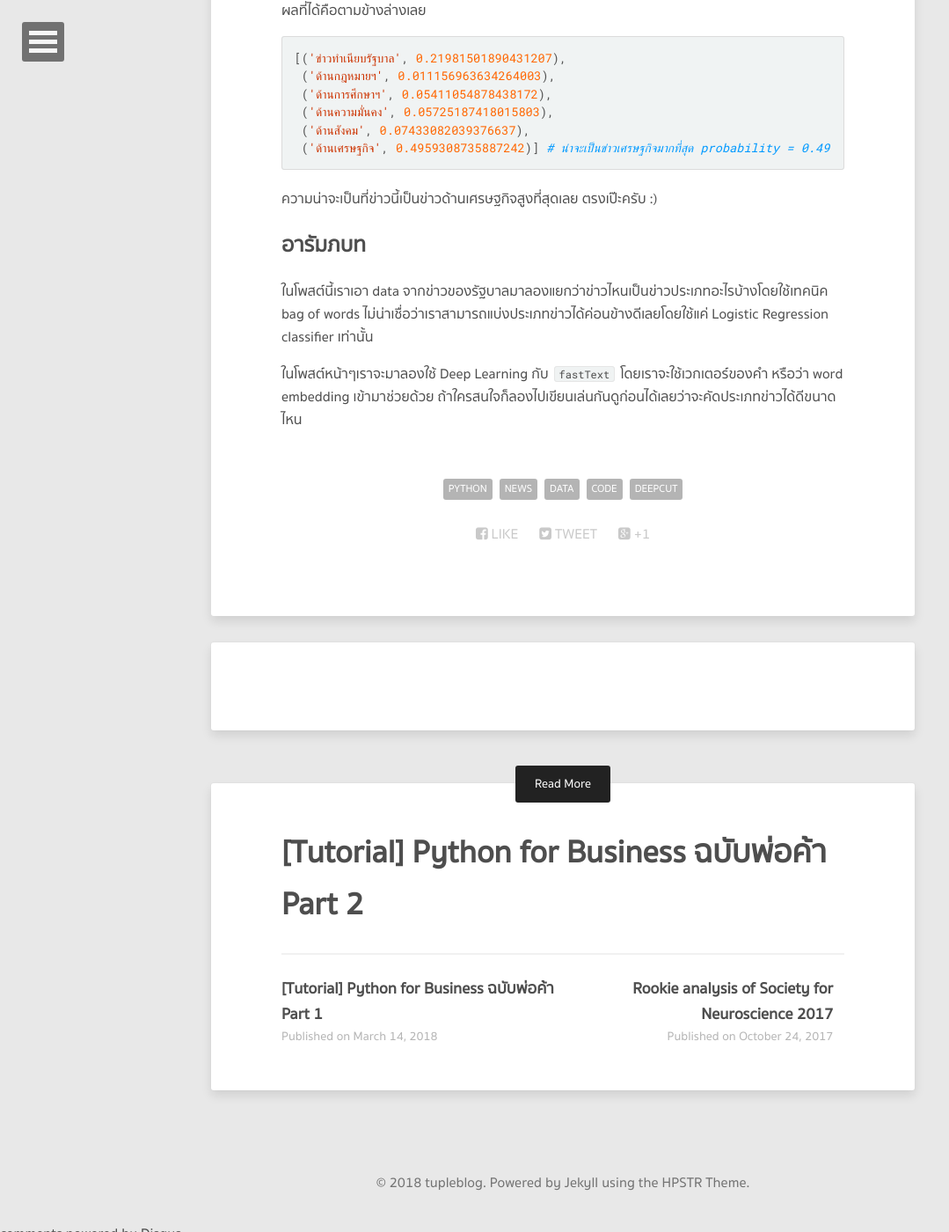
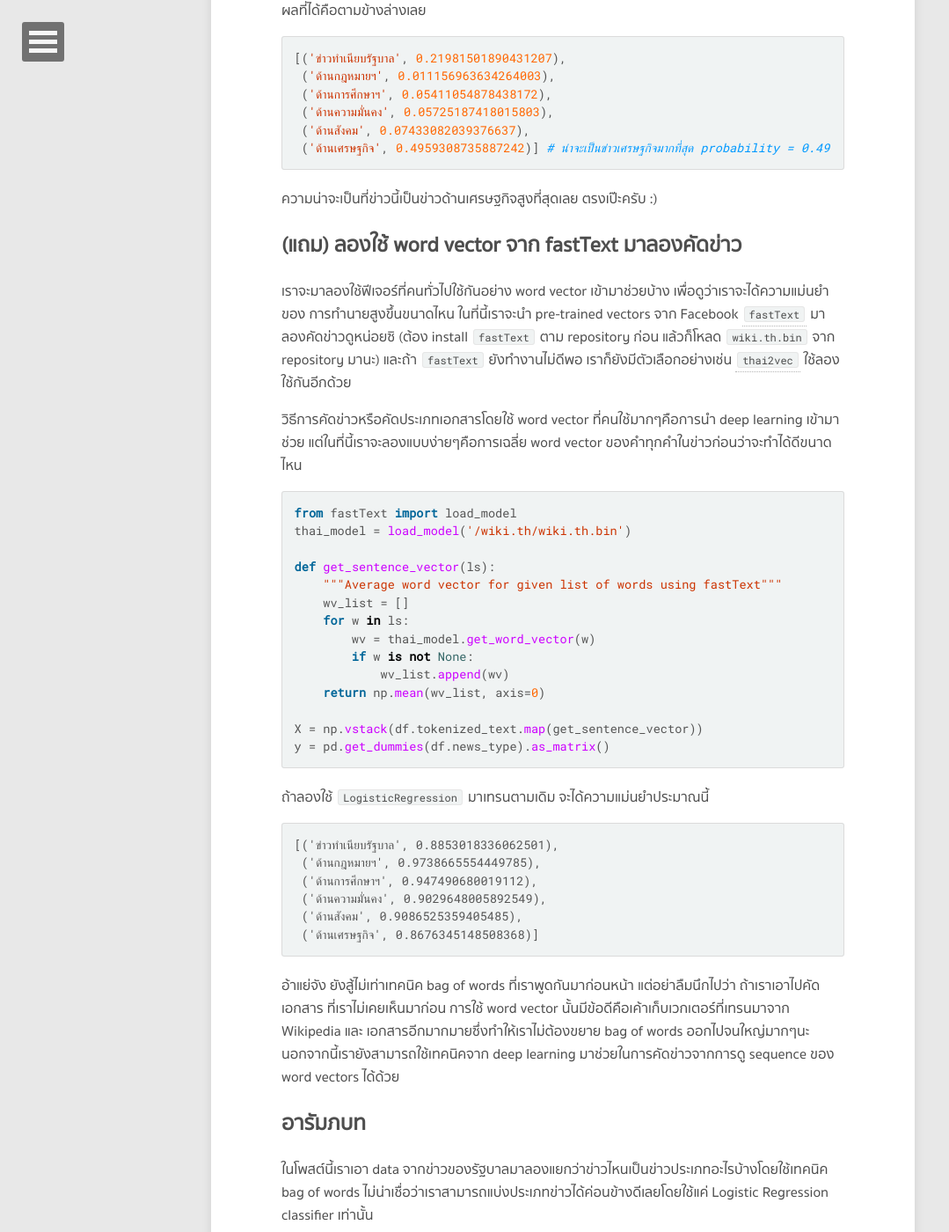
Before and after one commit to tupleblog/tupleblog.github.io, a Jekyll site: the page built from _posts/2018-03-29-deepcut-classify-news.md, in a window 1280 px wide and 1400 px high, scrolled down 6931 px. Shown: the whole window at 88% size, without its empty margins (0-1079 px from the left). Built offline with Jekyll 4.4.1, drawn with Linux system fonts in a browser that asks for light colours; nearby versions of some CDN libraries; comment, search, counter and statistics services are not loaded; some of the changed text lies outside the part shown.

Commit message:
Add fastText example

````diff
--- a/_posts/2018-03-29-deepcut-classify-news.md
+++ b/_posts/2018-03-29-deepcut-classify-news.md
@@ -276,6 +276,51 @@ print(list(zip(news_type, pred)))
 
 ความน่าจะเป็นที่ข่าวนี้เป็นข่าวด้านเศรษฐกิจสูงที่สุดเลย ตรงเป๊ะครับ :)
 
+
+## (แถม) ลองใช้ word vector จาก fastText มาลองคัดข่าว
+
+เราจะมาลองใช้ฟีเจอร์ที่คนทั่วไปใช้กันอย่าง word vector เข้ามาช่วยบ้าง เพื่อดูว่าเราจะได้ความแม่นยำของ
+การทำนายสูงขึ้นขนาดไหน ในที่นี้เราจะนำ pre-trained vectors จาก Facebook [`fastText`](https://github.com/facebookresearch/fastText/blob/master/pretrained-vectors.md)
+มาลองคัดข่าวดูหน่อยซิ (ต้อง install `fastText` ตาม repository ก่อน แล้วก็โหลด `wiki.th.bin` จาก repository มานะ)
+และถ้า `fastText` ยังทำงานไม่ดีพอ เราก็ยังมีตัวเลือกอย่างเช่น [`thai2vec`](https://github.com/cstorm125/thai2vec)
+ใช้ลองใช้กันอีกด้วย
+
+วิธีการคัดข่าวหรือคัดประเภทเอกสารโดยใช้ word vector ที่คนใช้มากๆคือการนำ deep learning เข้ามาช่วย
+แต่ในที่นี้เราจะลองแบบง่ายๆคือการเฉลี่ย word vector ของคำทุกคำในข่าวก่อนว่าจะทำได้ดีขนาดไหน
+
+```py
+from fastText import load_model
+thai_model = load_model('/wiki.th/wiki.th.bin')
+
+def get_sentence_vector(ls):
+    """Average word vector for given list of words using fastText"""
+    wv_list = []
+    for w in ls:
+        wv = thai_model.get_word_vector(w)
+        if w is not None:
+            wv_list.append(wv)
+    return np.mean(wv_list, axis=0)
+
+X = np.vstack(df.tokenized_text.map(get_sentence_vector))
+y = pd.get_dummies(df.news_type).as_matrix()
+```
+
+ถ้าลองใช้ `LogisticRegression` มาเทรนตามเดิม จะได้ความแม่นยำประมาณนี้
+
+```
+[('ข่าวทำเนียบรัฐบาล', 0.8853018336062501),
+ ('ด้านกฎหมายฯ', 0.9738665554449785),
+ ('ด้านการศึกษาฯ', 0.947490680019112),
+ ('ด้านความมั่นคง', 0.9029648005892549),
+ ('ด้านสังคม', 0.9086525359405485),
+ ('ด้านเศรษฐกิจ', 0.8676345148508368)]
+```
+
+อ้าแย่จัง ยังสู้ไม่เท่าเทคนิค bag of words ที่เราพูดกันมาก่อนหน้า แต่อย่าลืมนึกไปว่า ถ้าเราเอาไปคัดเอกสาร
+ที่เราไม่เคยเห็นมาก่อน การใช้ word vector นั้นมีข้อดีคือเค้าเก็บเวกเตอร์ที่เทรนมาจาก Wikipedia และ
+เอกสารอีกมากมายซึ่งทำให้เราไม่ต้องขยาย bag of words ออกไปจนใหญ่มากๆนะ นอกจากนี้เรายังสามารถใช้เทคนิคจาก deep learning มาช่วยในการคัดข่าวจากการดู sequence ของ word vectors ได้ด้วย
+
+
 ## อารัมภบท
 
 ในโพสต์นี้เราเอา data จากข่าวของรัฐบาลมาลองแยกว่าข่าวไหนเป็นข่าวประเภทอะไรบ้างโดยใช้เทคนิค bag of words
````
Also changed, not shown: other parts of _posts/2018-03-29-deepcut-classify-news.md (+1 -1 lines).
